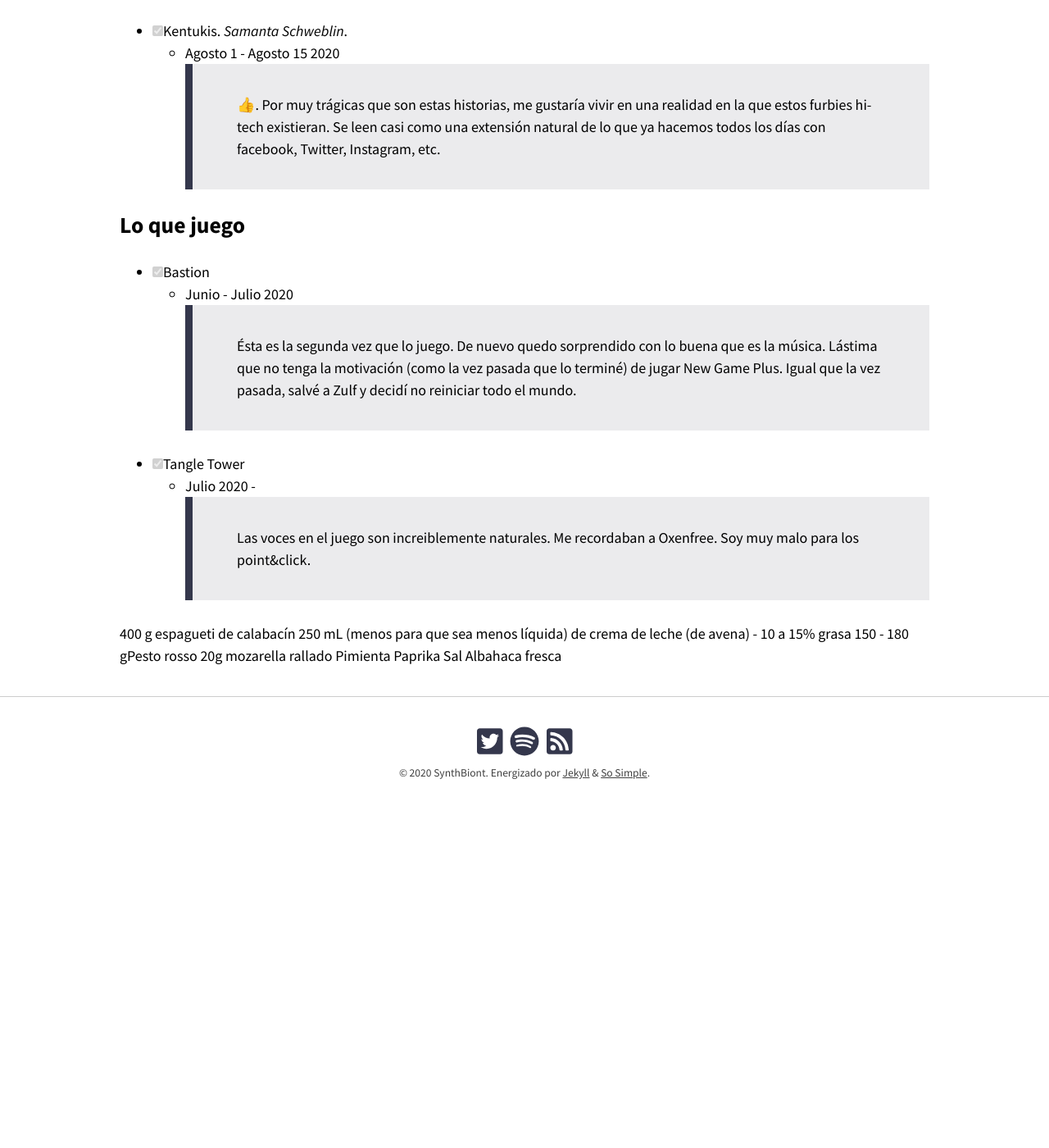
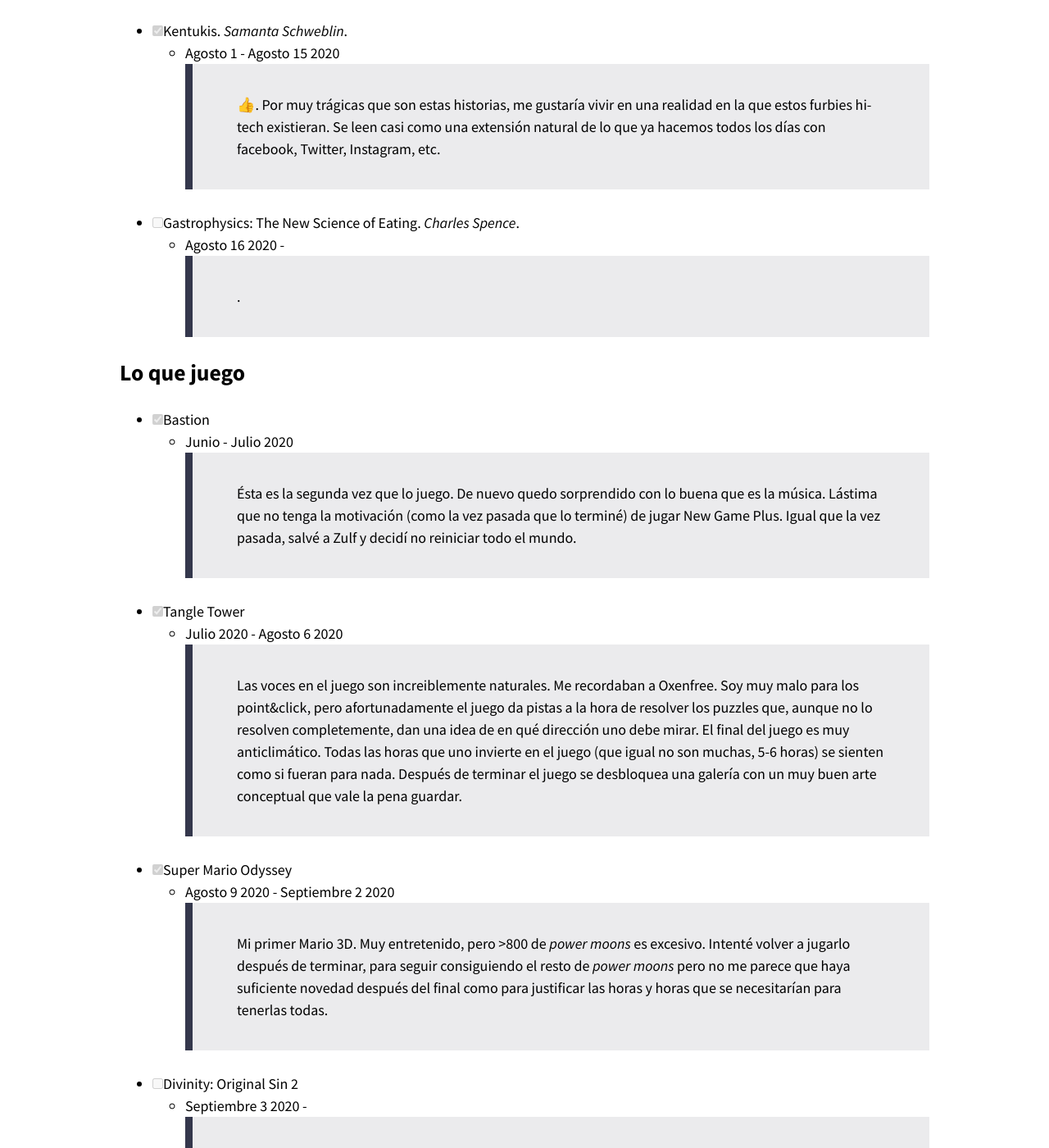
Before and after one commit to synthbiont/synthbiont.github.io, a Jekyll site: the page built from leo.md, in a window 1280 px wide and 1400 px high, scrolled down 1609 px. Shown: the whole window at 82% size. Built offline with Jekyll 4.4.1, drawn with Linux system fonts in a browser that asks for light colours; nearby versions of some CDN libraries; emoji names are drawn with the system emoji font; our own code applies the rules of GitHub Pages for plain Markdown files; before the commit the page ends 2635 px from its top, so only the background shows below that.

Commit message:
Update leo.md
Update August

```diff
--- a/leo.md
+++ b/leo.md
@@ -27,7 +27,6 @@
   -  Julio 22 2020
       > Mis favs: Disa Wallender (disawallender.com),  Roman Muradov (bluebed.net), Jean de Wet (jeandewet.com).
 
-
 - [x] A Maze of Death. *Philip K. Dick*.
   - Julio 23 - Julio 31 2020
      > Primer libro de PKD que leo después de haber leído Ubik hace años (además de todas las historias cortas que he venido leyendo). Me hacía falta la sensación de terminar un libro preguntándome qué es real. ¿El dios de la simulación existe? ¿Por qué vuelven a Dalmak-O?
@@ -36,14 +35,27 @@
   - Agosto 1 - Agosto 15 2020
      > :thumbsup:. Por muy trágicas que son estas historias, me gustaría vivir en una realidad en la que estos furbies hi-tech existieran. Se leen casi como una extensión natural de lo que ya hacemos todos los días con facebook, Twitter, Instagram, etc.
 
+- [ ] Gastrophysics: The New Science of Eating. *Charles Spence*.
+  - Agosto 16 2020 -
+     > .
+
 ## Lo que juego
 
 - [x] Bastion
   - Junio - Julio 2020
     > Ésta es la segunda vez que lo juego. De nuevo quedo sorprendido con lo buena que es la música. Lástima que no tenga la motivación (como la vez pasada que lo terminé) de jugar New Game Plus. Igual que la vez pasada, salvé a Zulf y decidí no reiniciar todo el mundo.
+
 - [x] Tangle Tower
-  - Julio 2020 -
-    > Las voces en el juego son increiblemente naturales. Me recordaban a Oxenfree. Soy muy malo para los point&click.
+  - Julio 2020 - Agosto 6 2020
+    > Las voces en el juego son increiblemente naturales. Me recordaban a Oxenfree. Soy muy malo para los point&click, pero afortunadamente el juego da pistas a la hora de resolver los puzzles que, aunque no lo resolven completemente, dan una idea de en qué dirección uno debe mirar. El final del juego es muy anticlimático. Todas las horas que uno invierte en el juego (que igual no son muchas, 5-6 horas) se sienten como si fueran para nada. Después de terminar el juego se desbloquea una galería con un muy buen arte conceptual que vale la pena guardar.
+
+- [x] Super Mario Odyssey
+  - Agosto 9 2020 - Septiembre 2 2020
+    > Mi primer Mario 3D. Muy entretenido, pero >800 de *power moons* es excesivo. Intenté volver a jugarlo después de terminar, para seguir consiguiendo el resto de *power moons* pero no me parece que haya suficiente novedad después del final como para justificar las horas y horas que se necesitarían para tenerlas todas.
+
+- [ ] Divinity: Original Sin 2
+  - Septiembre 3 2020 -
+    > .
 
 400 g  espagueti de  calabacín
 250 mL (menos para que sea menos líquida) de crema de leche (de avena) - 10 a 15% grasa
```
